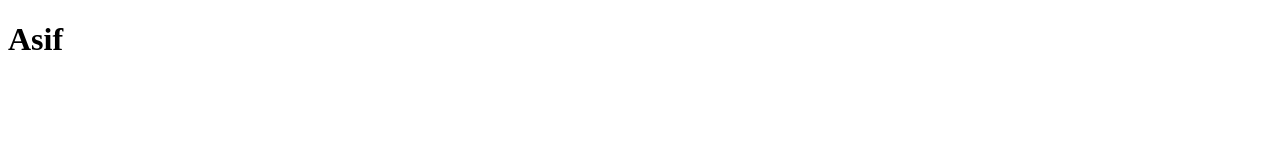
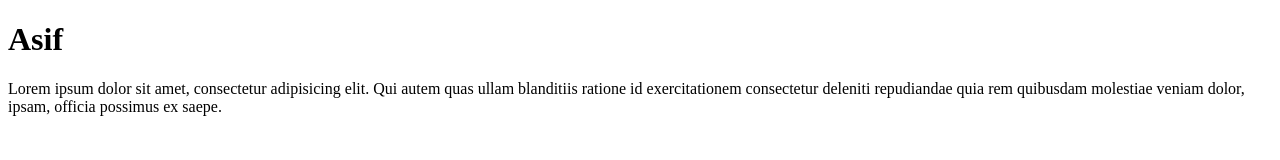
Before and after one commit to CSTian-Boy07/my-work, a plain HTML site: page index.html in a window 1280 px wide. Drawn offline with Linux system fonts and the light colour scheme.

Commit message:
Added paragraph in index.html

```diff
--- a/index.html
+++ b/index.html
@@ -7,5 +7,6 @@
 </head>
 <body>
     <h1>Asif</h1>
+    <p>Lorem ipsum dolor sit amet, consectetur adipisicing elit. Qui autem quas ullam blanditiis ratione id exercitationem consectetur deleniti repudiandae quia rem quibusdam molestiae veniam dolor, ipsam, officia possimus ex saepe.</p>
 </body>
 </html>
```
